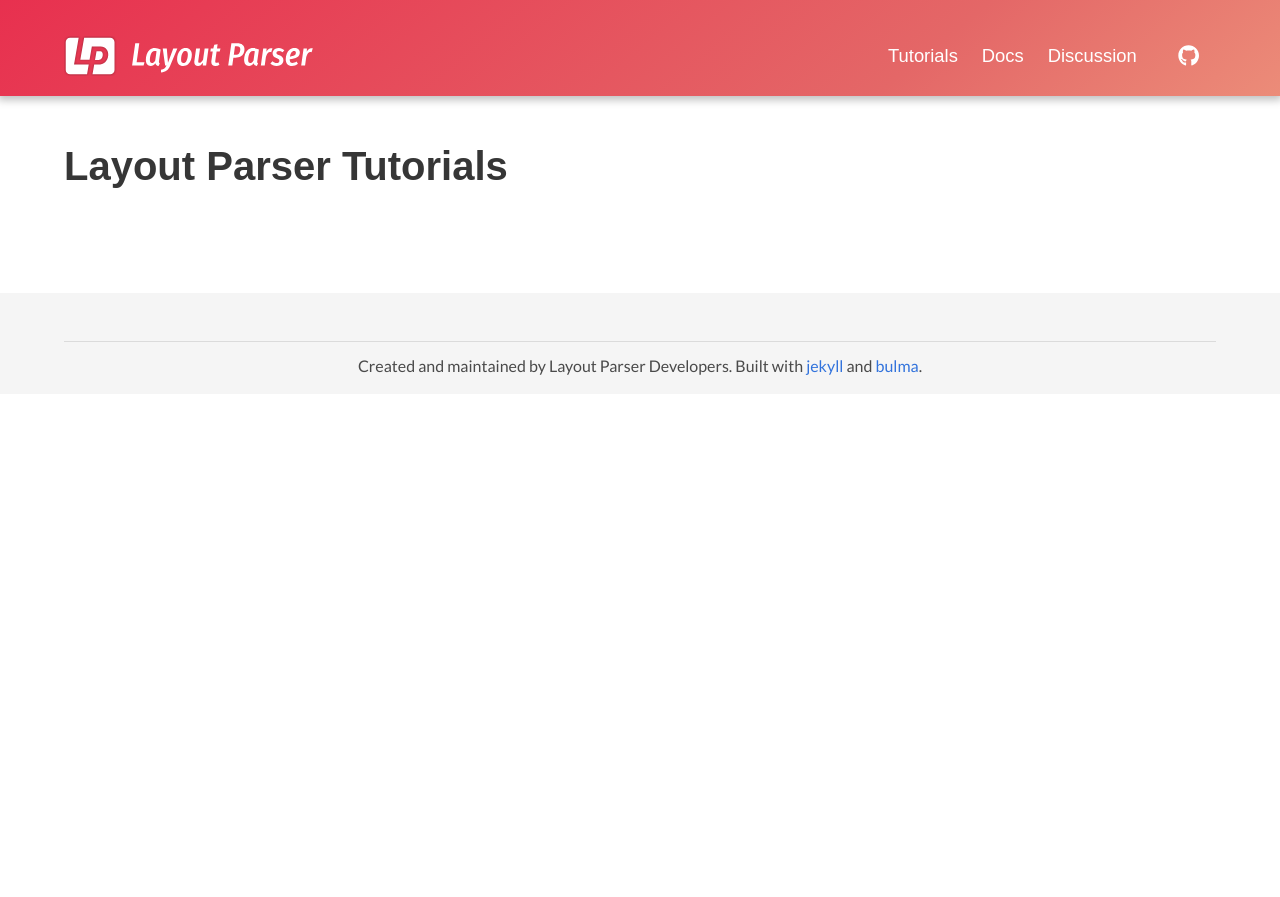
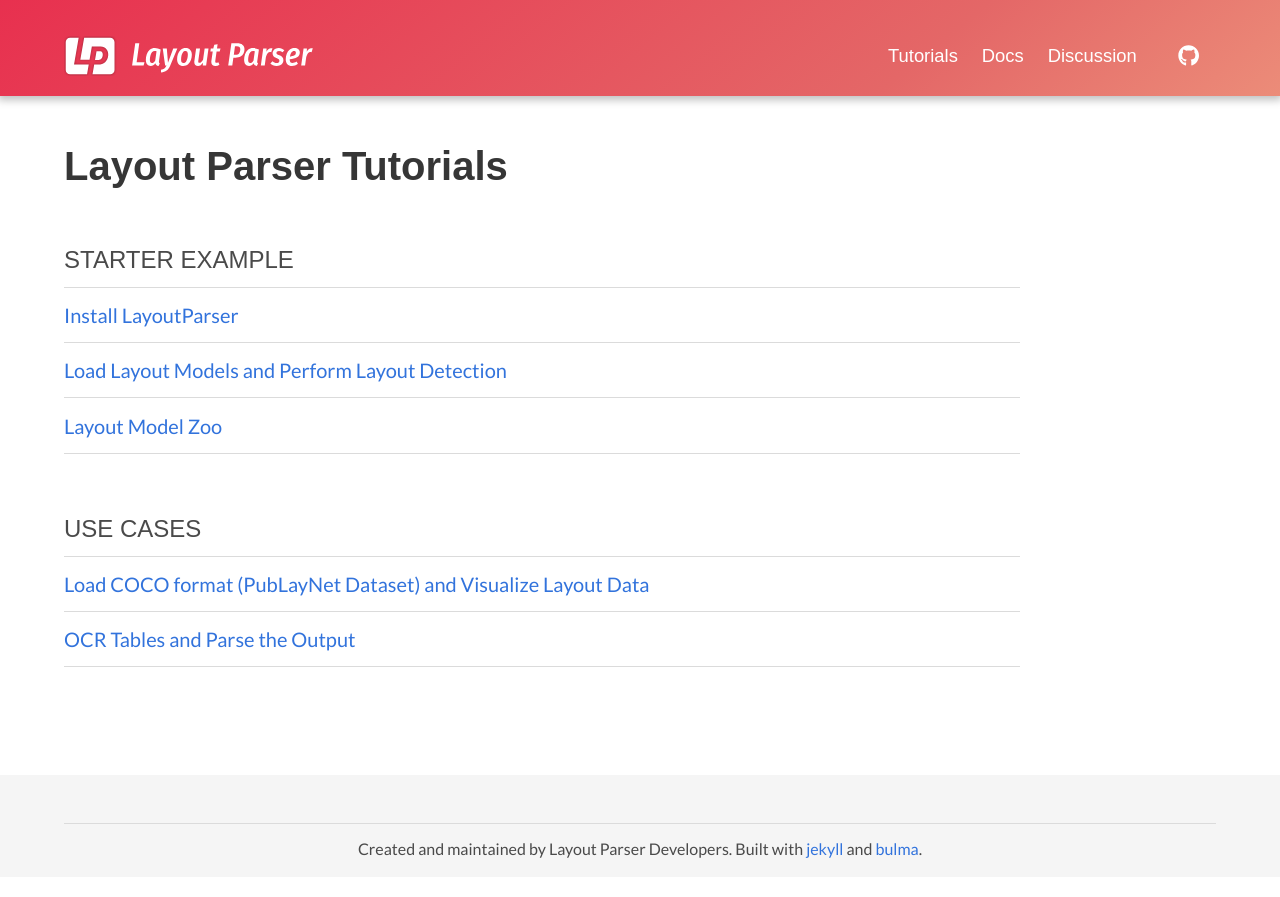
Before and after one commit to Layout-Parser/Layout-Parser.github.io, a Jekyll site: the page built from tutorials.html, in a window 1280 px wide. Shown: the top 897 px of the page. Built offline with Jekyll 4.4.1, drawn with Linux system fonts in a browser that asks for light colours; nearby versions of some CDN libraries; some web fonts are replaced; a style sheet for code colours, icons or effects is not loaded.

```diff
--- a/_data/settings.yml
+++ b/_data/settings.yml
@@ -11,7 +11,7 @@ assets:
   badge: '/assets/site/lp-badge-white.svg'
 
 menu:
-- {name: 'Tutorials', file: 'models.html'}
+- {name: 'Tutorials', file: '/tutorials.html'}
 - {name: 'Docs', file: 'https://layout-parser.readthedocs.io/en/latest/'}
 - {name: 'Discussion', file: ''}
 
@@ -19,5 +19,10 @@ social:
 # - {name: 'slack', icon: 'fab fa-slack-hash', link: ''}
 - {name: 'Github', icon: 'fab fa-github', link: 'https://github.com/Layout-Parser/layout-parser'}
 
+tutorials:
+  categories:
+    - {name: 'starter', title: 'Starter Example'}
+    - {name: 'usecase', title: 'Use Cases'}
+
 footnote: >
   Created and maintained by Layout Parser Developers. Built with [jekyll](https://jekyllrb.com/) and [bulma](http://bulma.io/).
```
